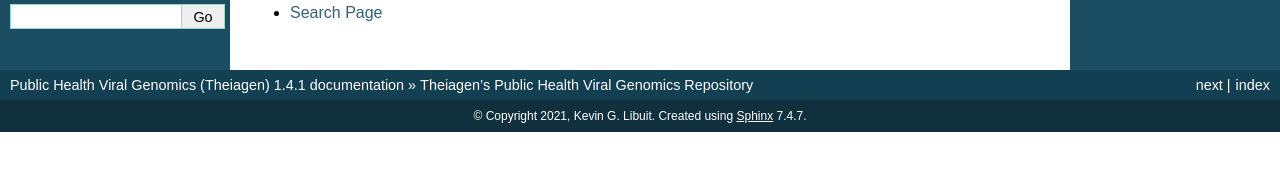
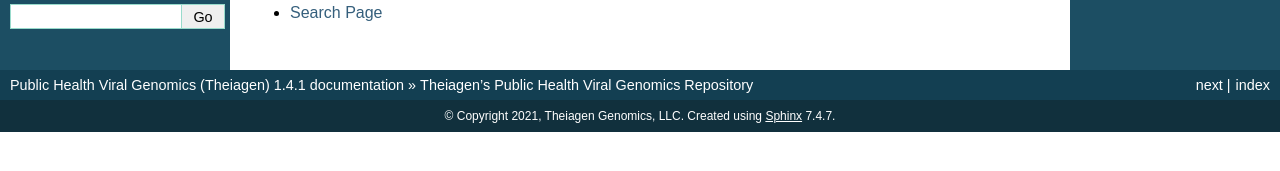
Before and after one commit to theiagen/public_health_viral_genomics, a Sphinx documentation site: the page built from docs/source/index.rst, in a window 1280 px wide. Shown: the part 307-478 px from the top of the page. Built offline with Sphinx 7.4.7, drawn with Linux system fonts in a browser that asks for light colours; pages that are not in the unit, such as notebooks, are missing from menus.

Commit message:
update docs

```diff
--- a/docs/source/conf.py
+++ b/docs/source/conf.py
@@ -18,7 +18,7 @@
 # -- Project information -----------------------------------------------------
 
 project = 'Public Health Viral Genomics (Theiagen)'
-copyright = '2021, Kevin G. Libuit'
+copyright = '2021, Theiagen Genomics, LLC'
 author = 'Kevin G. Libuit'
 
 # The full version, including alpha/beta/rc tags
```
